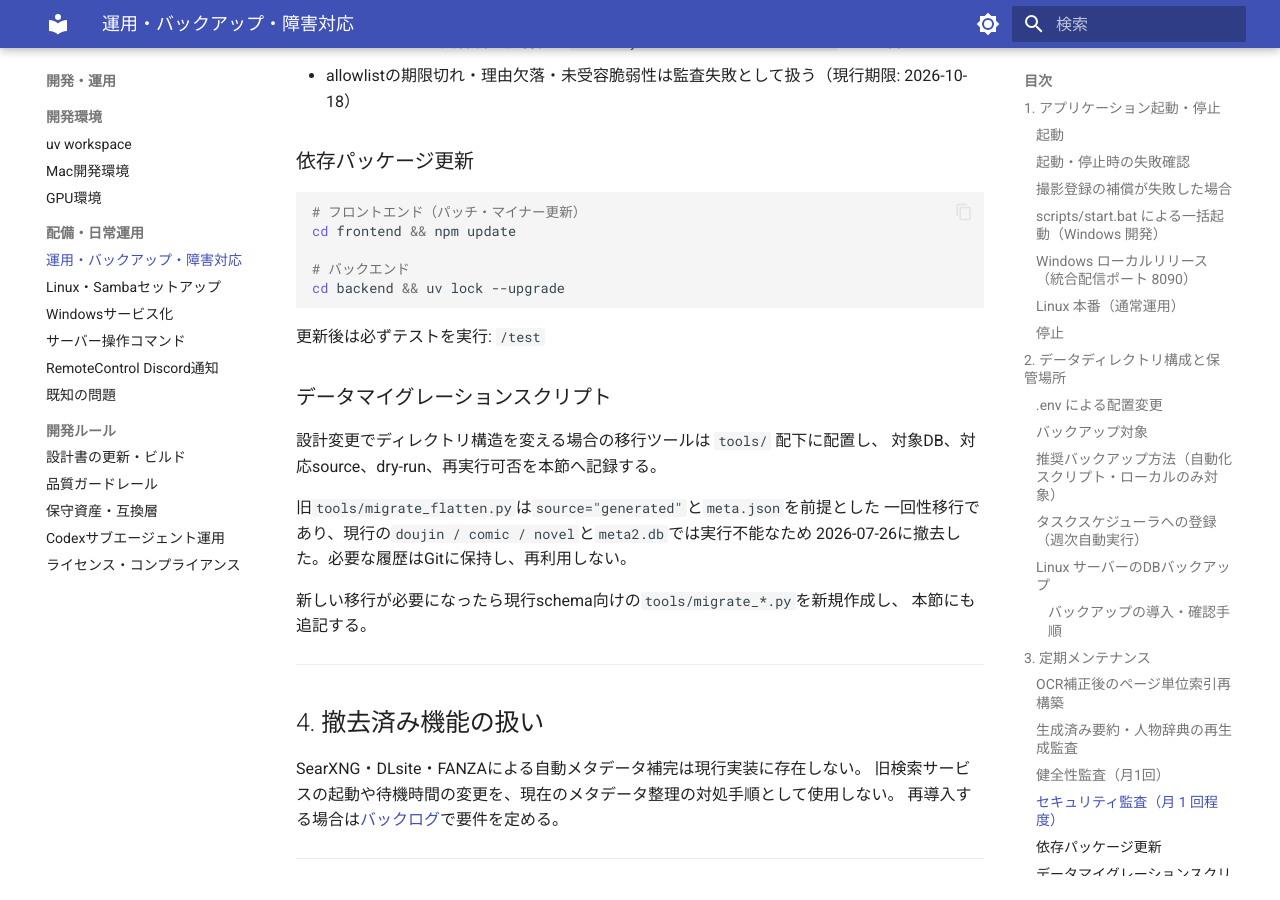
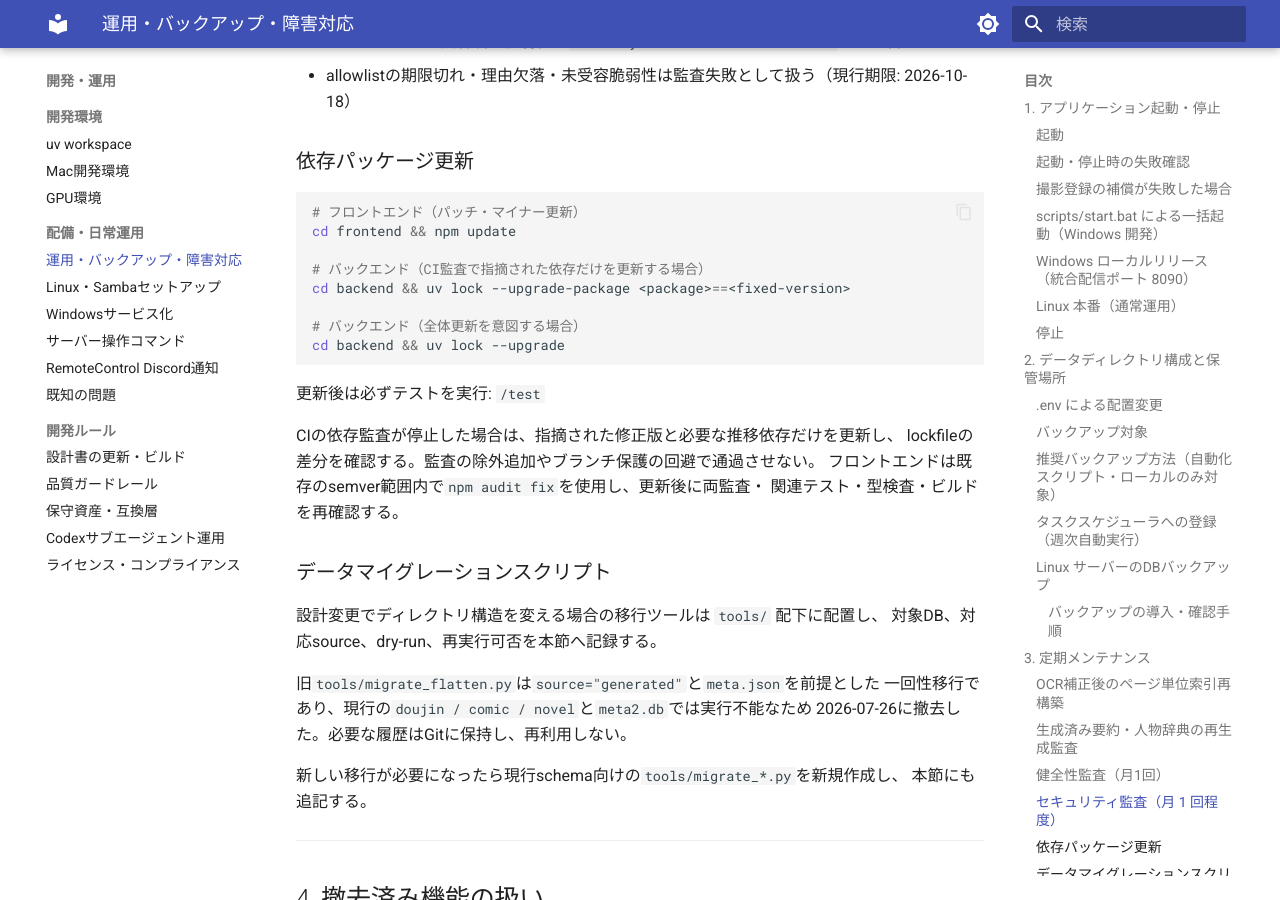
Before and after one commit to kkmmyr/Pic2PDF_Viewer, an MkDocs documentation site: the page built from docs/design/環境構築/運用ガイド.md, in a window 1280 px wide and 900 px high, scrolled down 9779 px. Built offline with MkDocs 1.6.1 and Material for MkDocs 9.7.7, drawn with Linux system fonts in a browser that asks for light colours.

Commit message:
chore(deps): resolve required CI audit failures
Update the five vulnerable Python dependencies and their required
python-discovery dependency, plus the semver-compatible npm audit fixes.
Keep the existing time-limited Torch exemption without adding exclusions.
Both dependency audits pass; document targeted lockfile updates.

Co-Authored-By: Codex GPT-6 <noreply@anthropic.com>

````diff
--- a/docs/design/環境構築/運用ガイド.md
+++ b/docs/design/環境構築/運用ガイド.md
@@ -399,11 +399,19 @@ cd ../backend && uv run python -m tools.dependency_audit
 # フロントエンド（パッチ・マイナー更新）
 cd frontend && npm update
 
-# バックエンド
+# バックエンド（CI監査で指摘された依存だけを更新する場合）
+cd backend && uv lock --upgrade-package <package>==<fixed-version>
+
+# バックエンド（全体更新を意図する場合）
 cd backend && uv lock --upgrade
 ```
 
 更新後は必ずテストを実行: `/test`
+
+CIの依存監査が停止した場合は、指摘された修正版と必要な推移依存だけを更新し、
+lockfileの差分を確認する。監査の除外追加やブランチ保護の回避で通過させない。
+フロントエンドは既存のsemver範囲内で`npm audit fix`を使用し、更新後に両監査・
+関連テスト・型検査・ビルドを再確認する。
 
 ### データマイグレーションスクリプト
 
````
Also changed, not shown: docs/log/変更履歴.md (+6 -0 lines), 2 other files.
